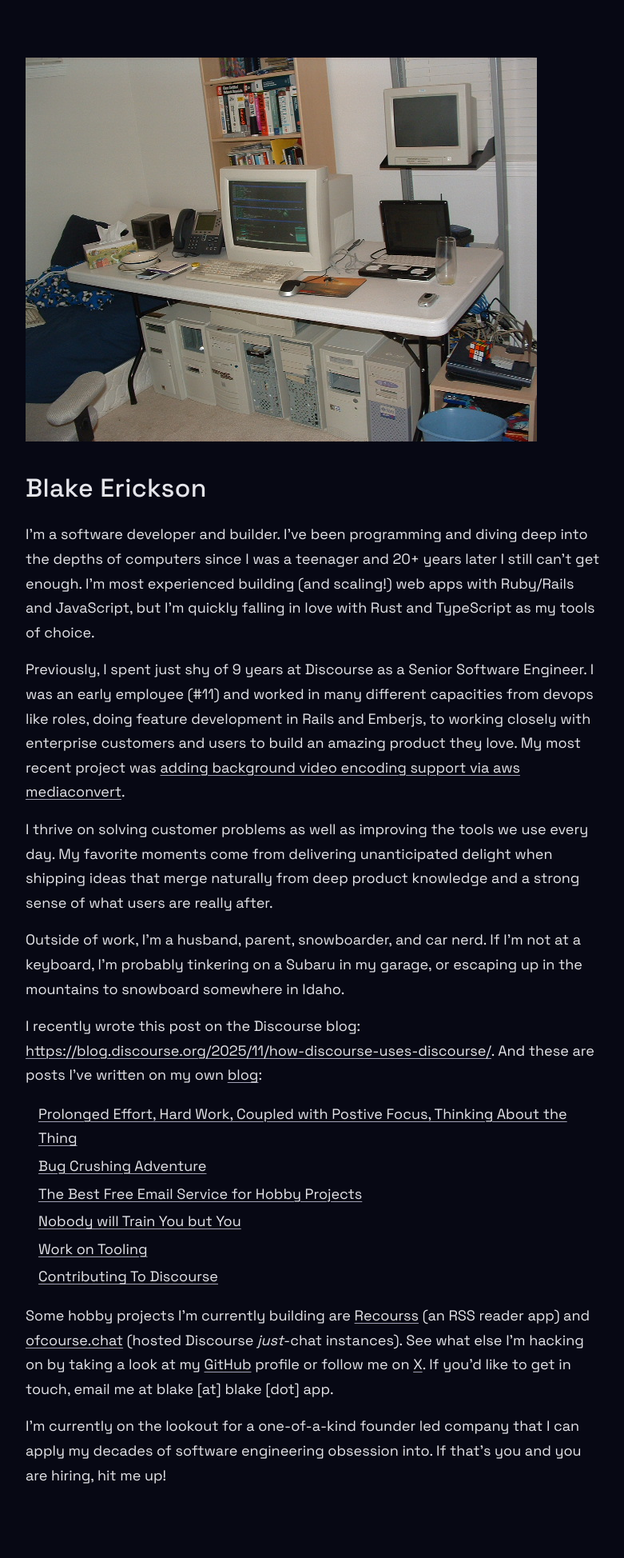
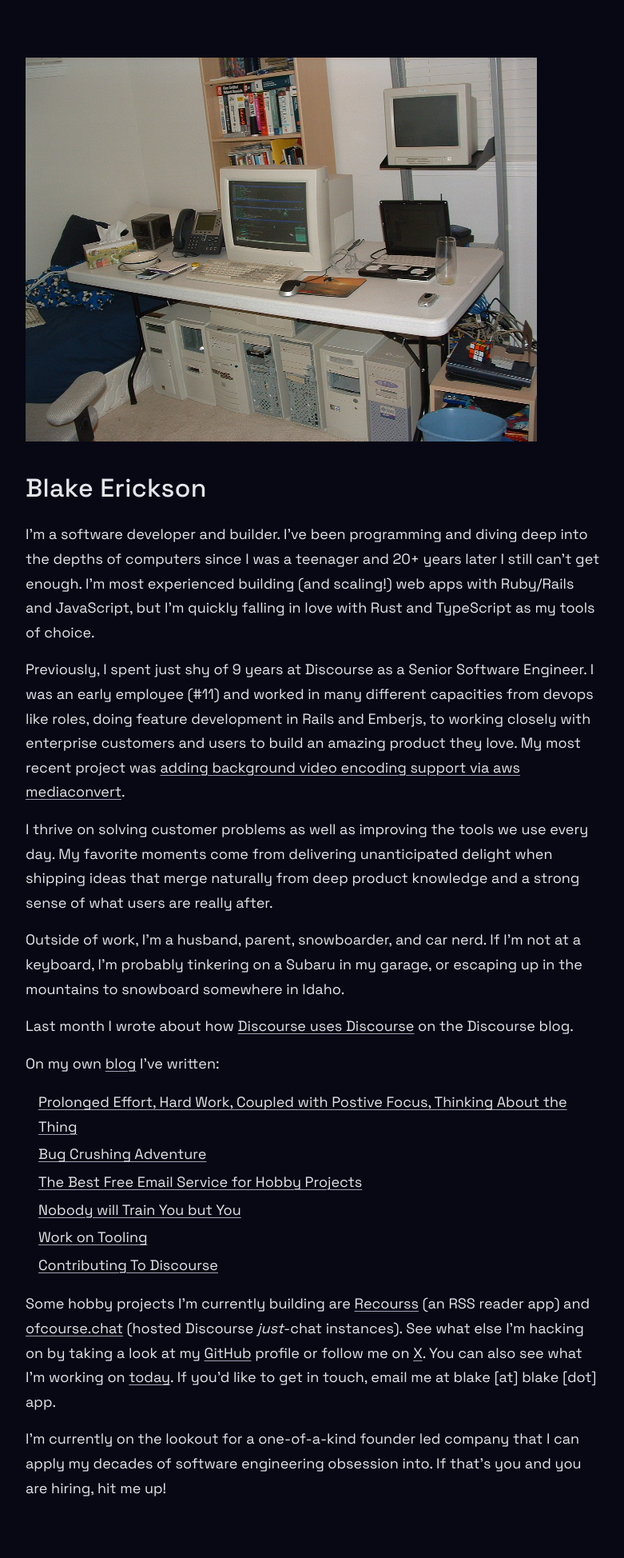
Before and after one commit to oblakeerickson/blake-dot-app, a Jekyll site: the page built from index.md, in a window 1280 px wide. Shown: the whole page at 80% size, without its empty margins (248-1029 px from the left). Built offline with Jekyll 4.4.1, drawn with Linux system fonts in a browser that asks for light colours.

Commit message:
add plan to homepage

```diff
--- a/index.md
+++ b/index.md
@@ -15,7 +15,9 @@ I thrive on solving customer problems as well as improving the tools we use ever
 
 Outside of work, I’m a husband, parent, snowboarder, and car nerd. If I’m not at a keyboard, I’m probably tinkering on a Subaru in my garage, or escaping up in the mountains to snowboard somewhere in Idaho.
 
-I recently wrote this post on the Discourse blog: [https://blog.discourse.org/2025/11/how-discourse-uses-discourse/](https://blog.discourse.org/2025/11/how-discourse-uses-discourse/). And these are posts I've written on my own [blog](/blog/):
+Last month I wrote about how [Discourse uses Discourse](https://blog.discourse.org/2025/11/how-discourse-uses-discourse/) on the Discourse blog.
+
+On my own [blog](/blog/) I've written:
 
 - [Prolonged Effort, Hard Work, Coupled with Postive Focus, Thinking About the Thing](/blog/prolonged-effort/)
 - [Bug Crushing Adventure](/blog/bug-crushing-adventure/)
@@ -24,6 +26,6 @@ I recently wrote this post on the Discourse blog: [https://blog.discourse.org/20
 - [Work on Tooling](/blog/work-on-tooling/)
 - [Contributing To Discourse](/blog/contributing-to-discourse/)
 
-Some hobby projects I’m currently building are [Recourss](https://app.recourss.com) (an RSS reader app) and [ofcourse.chat](https://app.ofcourse.chat) (hosted Discourse *just*-chat instances). See what else I'm hacking on by taking a look at my [GitHub](https://github.com/oblakeerickson) profile or follow me on [X](https://x.com/oblakeerickson). If you’d like to get in touch, email me at blake [at] blake [dot] app.
+Some hobby projects I’m currently building are [Recourss](https://app.recourss.com) (an RSS reader app) and [ofcourse.chat](https://app.ofcourse.chat) (hosted Discourse *just*-chat instances). See what else I'm hacking on by taking a look at my [GitHub](https://github.com/oblakeerickson) profile or follow me on [X](https://x.com/oblakeerickson). You can also see what I'm working on [today](https://plan.blake.app). If you’d like to get in touch, email me at blake [at] blake [dot] app.
 
 I'm currently on the lookout for a one-of-a-kind founder led company that I can apply my decades of software engineering obsession into. If that's you and you are hiring, hit me up!
```
